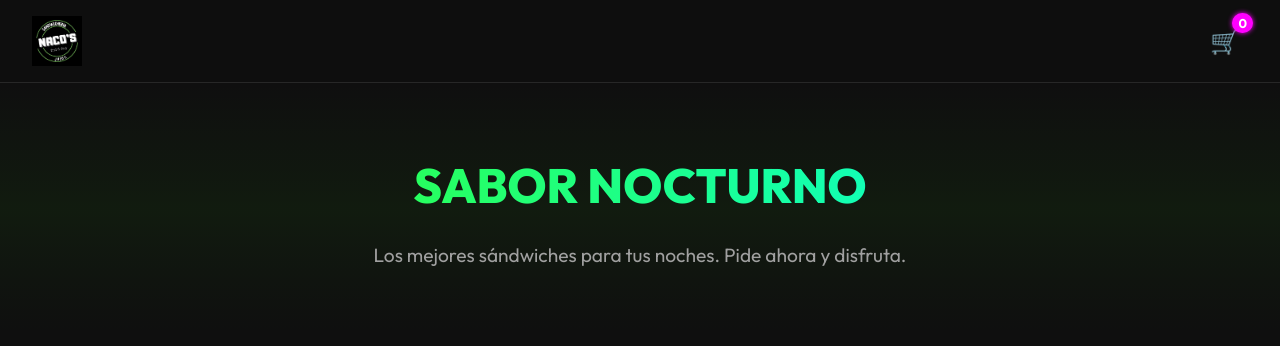
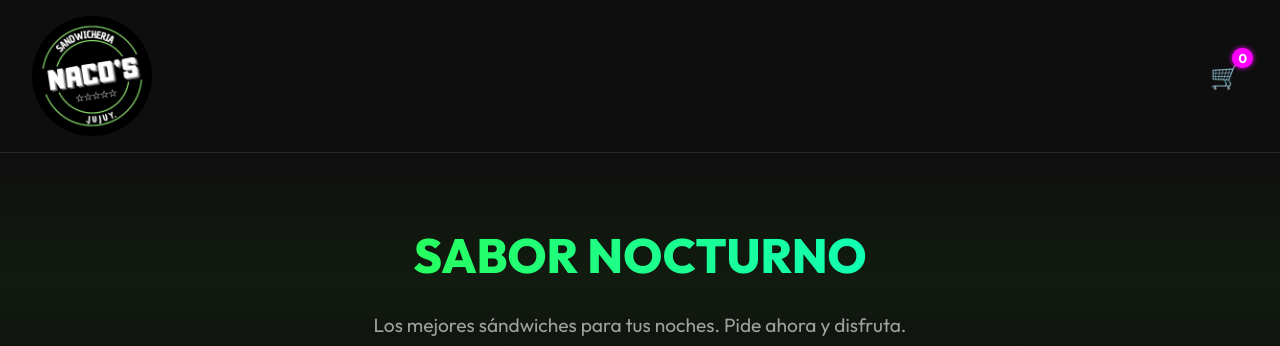
Before and after one commit to FredyDsd/nacos, a website built with Vite: page index.html in a window 1280 px wide. Shown: the top 346 px of the page. Built offline with nearby package versions, Linux system fonts and the light colour scheme.

Commit message:
feat: remove inline logo height and add CSS styling for height, width, and border-radius.

```diff
--- a/index.html
+++ b/index.html
@@ -16,7 +16,7 @@
   <div id="app">
     <header>
       <div class="logo">
-        <img src="/images/logo.jpg" alt="NACOS Logo" style="height: 50px;">
+        <img src="/images/logo.jpg" alt="NACOS Logo">
       </div>
       <div class="cart-btn-container">
         <button id="cart-toggle" aria-label="Abrir carrito">
--- a/style.css
+++ b/style.css
@@ -56,6 +56,14 @@ header {
 .logo {
   display: flex;
   align-items: center;
+}
+
+.logo img {
+  height: 120px;
+  /* Ajusta este valor para cambiar el tamaño */
+  width: auto;
+  border-radius: 80%;
+  /* Opcional: si quieres que sea redondo */
 }
 
 .cart-btn-container {
```
